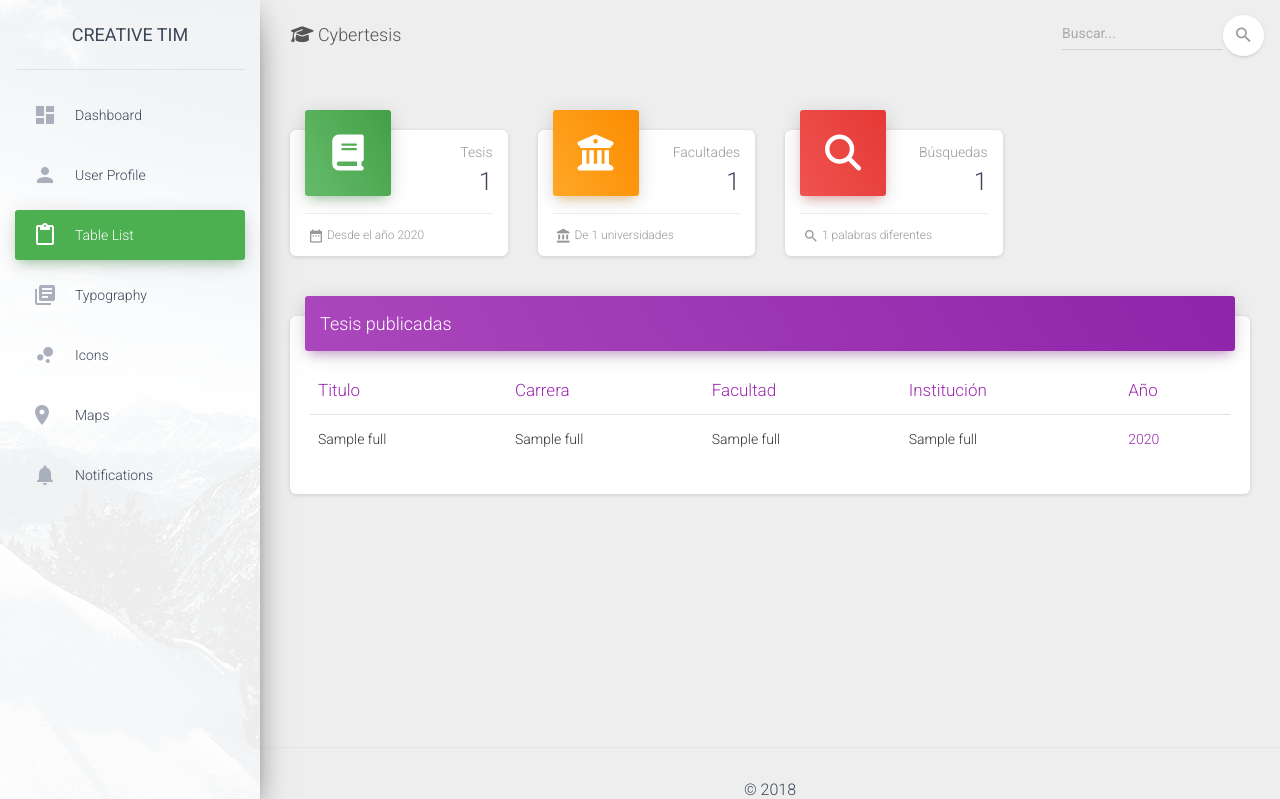
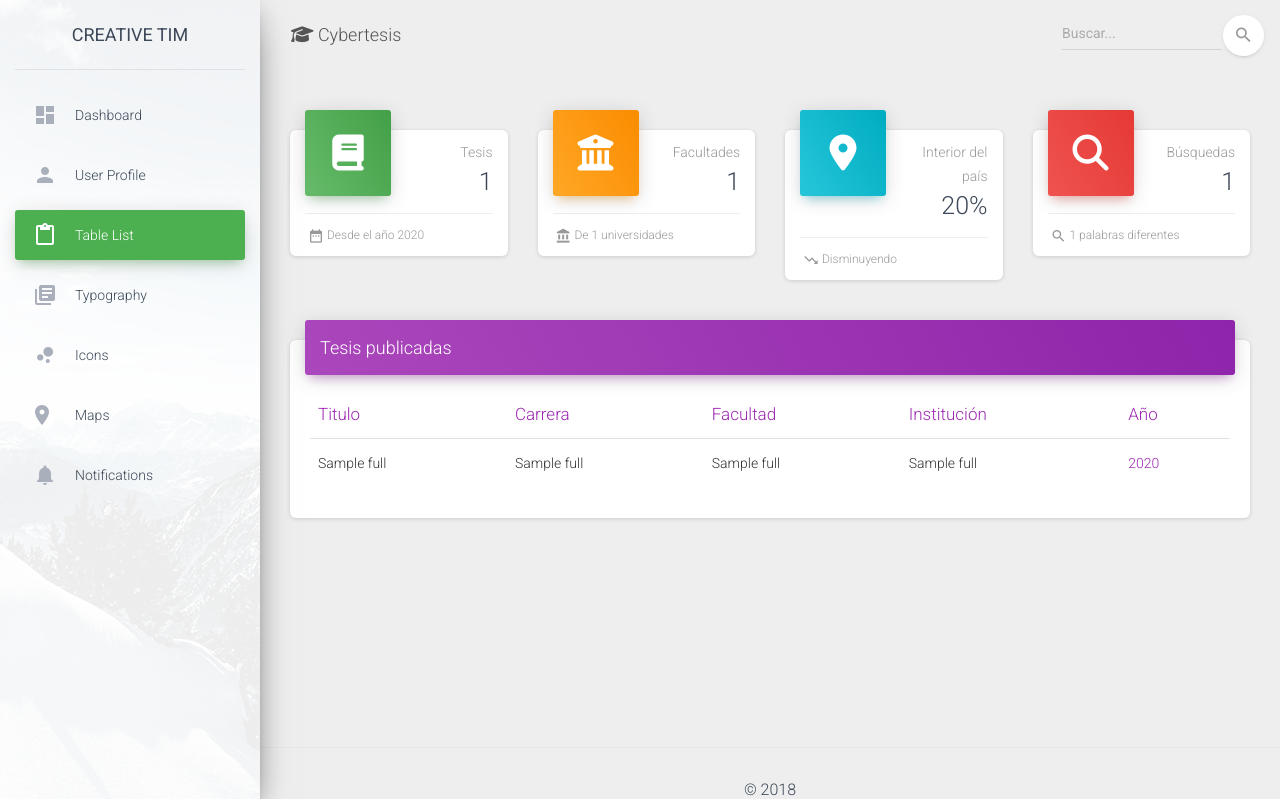
Before and after one commit to lcmencia/cybertesis, a Django app: page / in a window 1280 px wide. Shown: the top 799 px of the page. Run offline with Django 3.2, Linux system fonts and the light colour scheme; tables that the repository leaves empty hold one stand-in row (values such as "Sample post"); some libraries are stand-ins or nearby versions.

Commit message:
cuadradito

```diff
--- a/cybertesis/templates/index.html
+++ b/cybertesis/templates/index.html
@@ -181,23 +181,22 @@
                                 </div>
                             </div>
                         </div>
-
-                        <!--<div class="col-lg-3 col-md-6 col-sm-6">-->
-                            <!--<div class="card card-stats">-->
-                                <!--<div class="card-header card-header-info card-header-icon">-->
-                                    <!--<div class="card-icon">-->
-                                        <!--<i class="fa fa-angle-double-up"></i>-->
-                                    <!--</div>-->
-                                    <!--<p class="card-category">Postgrado</p>-->
-                                    <!--<h3 class="card-title">+245</h3>-->
-                                <!--</div>-->
-                                <!--<div class="card-footer">-->
-                                    <!--<div class="stats">-->
-                                        <!--<i class="material-icons">update</i> Just Updated-->
-                                    <!--</div>-->
-                                <!--</div>-->
-                            <!--</div>-->
-                        <!--</div>-->
+                        <div class="col-lg-3 col-md-6 col-sm-6">
+                            <div class="card card-stats">
+                                <div class="card-header card-header-info card-header-icon">
+                                    <div class="card-icon">
+                                        <i class="fa fa-map-marker"></i>
+                                    </div>
+                                    <p class="card-category">Interior del país</p>
+                                    <h3 class="card-title">20%</h3>
+                                </div>
+                                <div class="card-footer">
+                                    <div class="stats">
+                                        <i class="material-icons">trending_down</i>Disminuyendo
+                                    </div>
+                                </div>
+                            </div>
+                        </div>
                         <div class="col-lg-3 col-md-6 col-sm-6">
                             <div class="card card-stats">
                                 <div class="card-header card-header-danger card-header-icon">
```
